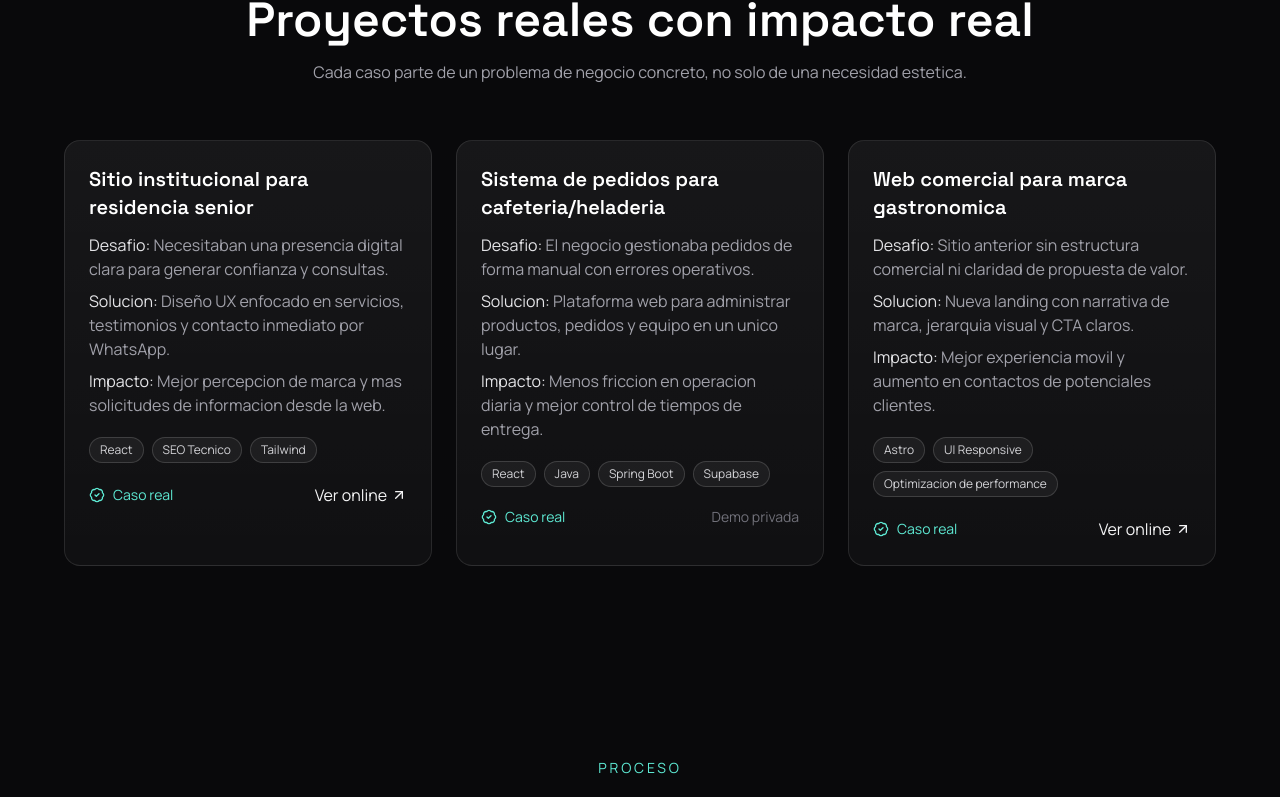
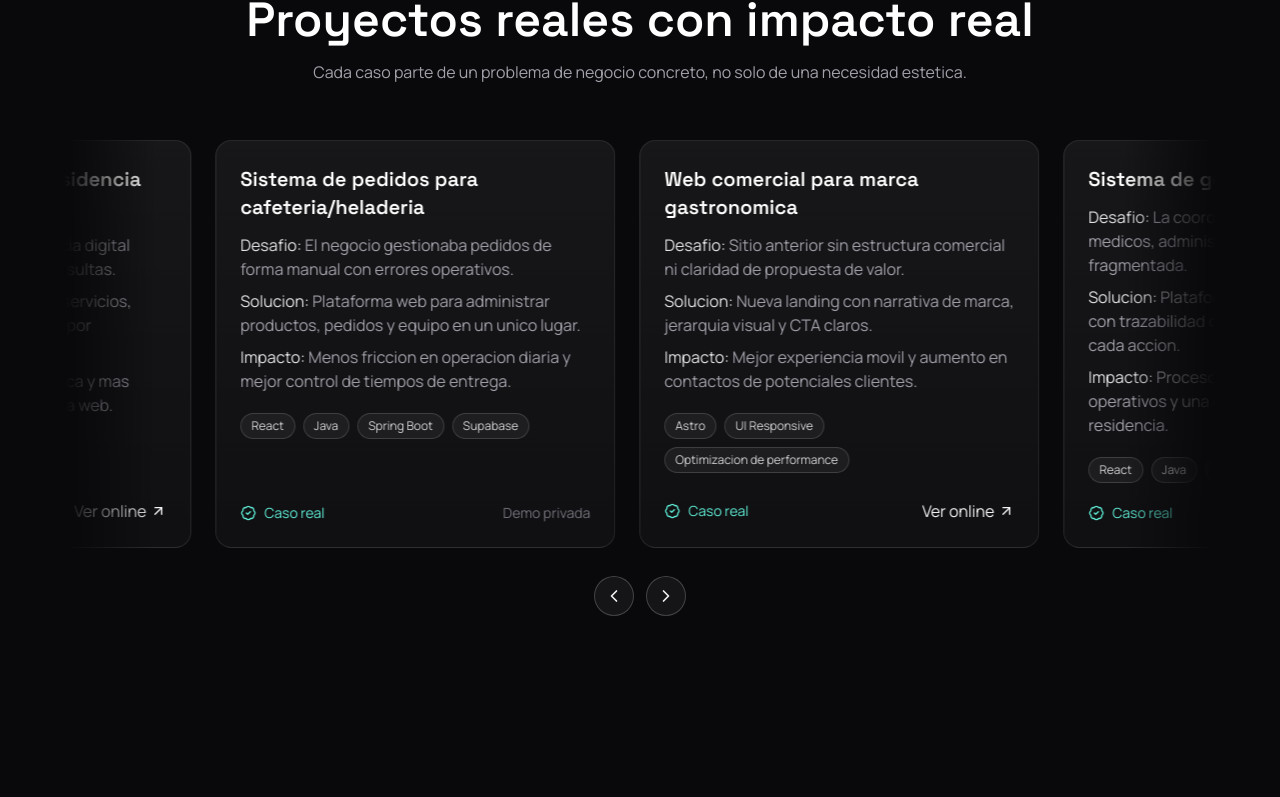
Before and after one commit to fabrivalseg/portafolio-personal, a React (Vite) app: page / in a window 1280 px wide. Shown: the part 1952-2749 px from the top of the page. Built offline with nearby package versions, Linux system fonts and the light colour scheme.

Commit message:
Carrusell

```diff
--- a/index.html
+++ b/index.html
@@ -2,7 +2,10 @@
 <html lang="es-AR">
   <head>
     <meta charset="UTF-8" />
-    <link rel="icon" type="image/svg+xml" href="./public/logo.jpeg" />
+    <link rel="icon" type="image/svg+xml" href="/favicon.svg" />
+    <link rel="icon" type="image/png" sizes="32x32" href="/logo.png" />
+    <link rel="apple-touch-icon" href="/logo.png" />
+    <link rel="shortcut icon" href="/logo.png" />
     <meta name="viewport" content="width=device-width, initial-scale=1.0" />
     <title>Desarrollador Web Freelance en Cordoba | Sitios, E-commerce y Sistemas a Medida</title>
     <meta
@@ -28,7 +31,7 @@
       property="og:description"
       content="Landing pages, ecommerce y sistemas web orientados a conversion para empresas en Cordoba y toda Argentina. Trato directo y desarrollo rapido."
     />
-    <meta property="og:image" content="/logo.jpeg" />
+    <meta property="og:image" content="/logo.png" />
     <meta property="og:url" content="https://fabriziovalverde.netlify.app/" />
     <meta name="twitter:card" content="summary_large_image" />
     <meta name="twitter:title" content="Desarrollador Web Freelance en Cordoba" />
@@ -36,7 +39,7 @@
       name="twitter:description"
       content="Webs y sistemas a medida para empresas de Cordoba y Argentina que quieren crecer online."
     />
-    <meta name="twitter:image" content="/logo.jpeg" />
+    <meta name="twitter:image" content="/logo.png" />
     <link rel="canonical" href="https://fabriziovalverde.netlify.app/" />
     <link rel="alternate" hreflang="es-ar" href="https://fabriziovalverde.netlify.app/" />
     <link rel="alternate" hreflang="x-default" href="https://fabriziovalverde.netlify.app/" />
@@ -47,7 +50,7 @@
         "@id": "https://fabriziovalverde.netlify.app/#professionalservice",
         "name": "Fabrizio Valverde - Desarrollo Web Freelance",
         "url": "https://fabriziovalverde.netlify.app/",
-        "image": "https://fabriziovalverde.netlify.app/logo.jpeg",
+        "image": "https://fabriziovalverde.netlify.app/logo.png",
         "email": "fabrizioval.seg@gmail.com",
         "telephone": "+5493517169604",
         "address": {
--- a/src/components/Projects.tsx
+++ b/src/components/Projects.tsx
@@ -1,7 +1,12 @@
 import { motion } from 'framer-motion';
-import { ArrowUpRight, BadgeCheck } from 'lucide-react';
+import { ArrowUpRight, BadgeCheck, ChevronLeft, ChevronRight } from 'lucide-react';
+import { useState } from 'react';
+import type { CSSProperties } from 'react';
 
 const Projects = () => {
+  const [isPaused, setIsPaused] = useState(false);
+  const [manualShift, setManualShift] = useState(0);
+
   const projects = [
     {
       title: 'Sitio institucional para residencia senior',
@@ -27,7 +32,28 @@ const Projects = () => {
       stack: ['Astro', 'UI Responsive', 'Optimizacion de performance'],
       linkWeb: 'https://santohorno.com/',
     },
+    {
+      title: 'Sistema de gestion para residencia',
+      challenge: 'La coordinacion entre enfermeros, medicos, administracion y residentes era fragmentada.',
+      solution:
+        'Plataforma integral para empleados con trazabilidad completa e historial digital de cada accion.',
+      impact:
+        'Procesos mas agiles, menos errores operativos y una gestion centralizada de la residencia.',
+      stack: ['React', 'Java', 'Spring Boot', 'SQL'],
+      linkWeb: '',
+    },
   ];
+
+  const duplicatedProjects = [...projects, ...projects];
+  const manualStep = 320;
+
+  const handlePrev = () => {
+    setManualShift((current) => current + manualStep);
+  };
+
+  const handleNext = () => {
+    setManualShift((current) => current - manualStep);
+  };
 
   return (
     <section id="casos" className="py-24 px-6">
@@ -48,16 +74,24 @@ const Projects = () => {
           </p>
         </motion.div>
 
-        <div className="grid lg:grid-cols-3 gap-6">
-          {projects.map((project, index) => (
-            <motion.article
-              key={project.title}
-              initial={{ opacity: 0, y: 22 }}
-              whileInView={{ opacity: 1, y: 0 }}
-              whileHover={{ y: -5 }}
-              viewport={{ once: true, amount: 0.2 }}
-              transition={{ duration: 0.45, delay: index * 0.06 }}
-              className="glass-panel rounded-2xl p-6 border border-white/10 hover:border-teal-300/40"
+        <div
+          className="projects-carousel"
+          onMouseEnter={() => setIsPaused(true)}
+          onMouseLeave={() => setIsPaused(false)}
+          onTouchStart={() => setIsPaused(true)}
+          onTouchEnd={() => setIsPaused(false)}
+          onTouchCancel={() => setIsPaused(false)}
+          data-paused={isPaused}
+        >
+          <div
+            className="projects-manual"
+            style={{ '--manual-shift': `${manualShift}px` } as CSSProperties}
+          >
+            <div className="projects-track">
+              {duplicatedProjects.map((project, index) => (
+                <article
+                  key={`${project.title}-${index}`}
+                  className="projects-card glass-panel rounded-2xl p-6 border border-white/10 hover:border-teal-300/40"
                 >
                   <h3 className="text-xl font-semibold text-white mb-3">{project.title}</h3>
                   <p className="text-zinc-400 mb-2"><span className="text-zinc-200">Desafio:</span> {project.challenge}</p>
@@ -67,7 +101,7 @@ const Projects = () => {
                   <div className="flex flex-wrap gap-2 mb-5">
                     {project.stack.map((item) => (
                       <span
-                    key={item}
+                        key={`${project.title}-${item}`}
                         className="text-xs px-2.5 py-1 rounded-full border border-white/15 bg-white/5 text-zinc-300"
                       >
                         {item}
@@ -75,7 +109,7 @@ const Projects = () => {
                     ))}
                   </div>
 
-              <div className="flex items-center justify-between">
+                  <div className="flex items-center justify-between mt-auto">
                     <span className="inline-flex items-center gap-2 text-sm text-teal-300">
                       <BadgeCheck className="w-4 h-4" />
                       Caso real
@@ -94,8 +128,29 @@ const Projects = () => {
                       <span className="text-zinc-500 text-sm">Demo privada</span>
                     )}
                   </div>
-            </motion.article>
+                </article>
               ))}
+            </div>
+          </div>
+        </div>
+
+        <div className="mt-7 flex items-center justify-center gap-3">
+          <button
+            type="button"
+            onClick={handlePrev}
+            className="inline-flex h-10 w-10 items-center justify-center rounded-full border border-white/20 bg-white/5 text-zinc-100 hover:border-teal-300/60 hover:text-teal-300"
+            aria-label="Mover carrusel hacia la izquierda"
+          >
+            <ChevronLeft className="h-5 w-5" />
+          </button>
+          <button
+            type="button"
+            onClick={handleNext}
+            className="inline-flex h-10 w-10 items-center justify-center rounded-full border border-white/20 bg-white/5 text-zinc-100 hover:border-teal-300/60 hover:text-teal-300"
+            aria-label="Mover carrusel hacia la derecha"
+          >
+            <ChevronRight className="h-5 w-5" />
+          </button>
         </div>
       </div>
     </section>
--- a/src/index.css
+++ b/src/index.css
@@ -102,6 +102,55 @@ button {
   backdrop-filter: blur(10px);
 }
 
+@keyframes projectsMarquee {
+  0% {
+    transform: translateX(0);
+  }
+  100% {
+    transform: translateX(-50%);
+  }
+}
+
+.projects-carousel {
+  position: relative;
+  overflow: hidden;
+  mask-image: linear-gradient(to right, transparent 0%, black 8%, black 92%, transparent 100%);
+  -webkit-mask-image: linear-gradient(to right, transparent 0%, black 8%, black 92%, transparent 100%);
+}
+
+.projects-manual {
+  transform: translateX(var(--manual-shift, 0px));
+  transition: transform 420ms cubic-bezier(0.22, 1, 0.36, 1);
+}
+
+.projects-track {
+  display: flex;
+  gap: 1.5rem;
+  width: max-content;
+  animation: projectsMarquee 42s linear infinite;
+  will-change: transform;
+}
+
+.projects-carousel:hover .projects-track,
+.projects-carousel[data-paused='true'] .projects-track {
+  animation-play-state: paused;
+}
+
+.projects-card {
+  width: min(88vw, 25rem);
+  min-height: 20.5rem;
+  flex: 0 0 auto;
+  display: flex;
+  flex-direction: column;
+}
+
+@media (max-width: 640px) {
+  .projects-card {
+    width: min(90vw, 22rem);
+    min-height: 22rem;
+  }
+}
+
 @media (prefers-reduced-motion: reduce) {
   *,
   *::before,
@@ -110,6 +159,10 @@ button {
     animation-iteration-count: 1 !important;
     transition-duration: 0.01ms !important;
     scroll-behavior: auto !important;
+  }
+
+  .projects-track {
+    animation: none !important;
   }
 }
 
```
Also changed, not shown: public/favicon.svg (added). Lines whose indentation alone changed are shown as unchanged.
